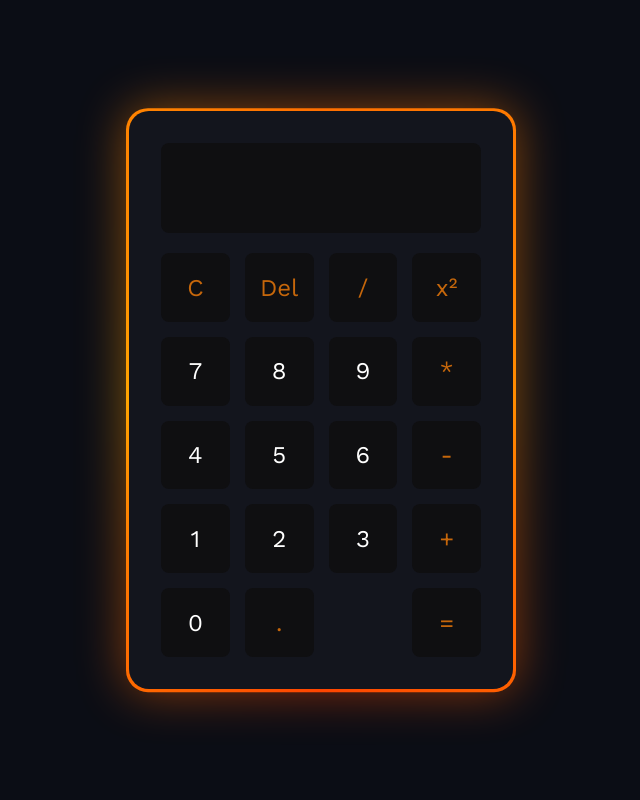
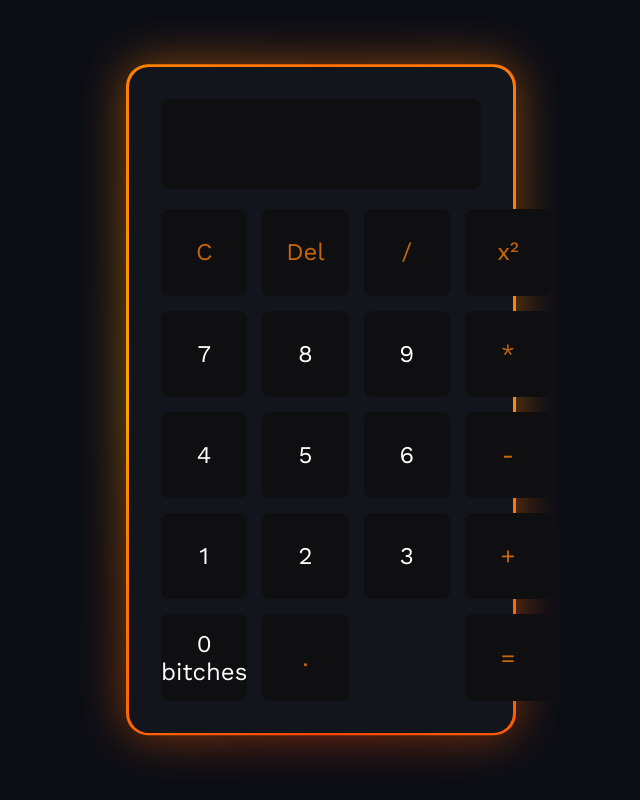
Before and after one commit to Tezslarichard/calculator, a plain HTML site: page index.html in a window 1280 px wide. Shown: the whole page, without its empty margins (319-959 px from the left). Drawn offline with nearby package versions, Linux system fonts and the light colour scheme.

Commit message:
0 bitches

```diff
--- a/index.html
+++ b/index.html
@@ -26,7 +26,7 @@
             <button onclick="appendToDisplay('2')">2</button>
             <button onclick="appendToDisplay('3')">3</button>
             <button class = "operation" onclick="appendToDisplay('+')">+</button>
-            <button onclick="appendToDisplay('0')">0</button>
+            <button onclick="appendToDisplay('0')">0 bitches</button>
             <button class = "operation" onclick="appendToDisplay('.')">.</button>
             <button disabled></button>
             <button class = "operation" onclick="calculate()">=</button>
```
